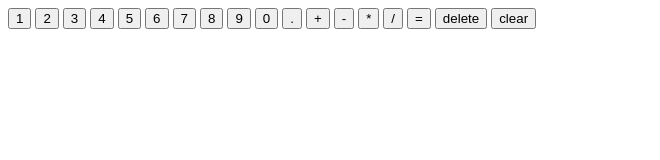
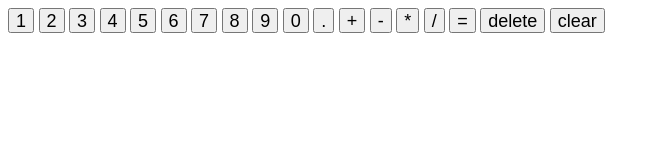
Before and after one commit to Ericx014/calculator, a plain HTML site: page index.html in a window 1280 px wide. Shown: the whole page, without its empty margins (0-660 px from the left). Drawn offline with Linux system fonts and the light colour scheme.

Commit message:
Completed

```diff
--- a/index.html
+++ b/index.html
@@ -9,8 +9,10 @@
 </head>
 
 <body>
-    <div class="screen-previous"></div>
-    <div class="screen-current"></div>
+    <div class="display">
+        <div class="screen-previous"></div>
+        <div class="screen-current"></div>
+    </div>
 
     <button class="number-btn" id="1">1</button>
     <button class="number-btn" id="2">2</button>
@@ -22,12 +24,16 @@
     <button class="number-btn" id="8">8</button>
     <button class="number-btn" id="9">9</button>
     <button class="number-btn" id="0">0</button>
+
     <button class="point-btn" id="point">.</button>
+
     <button class="operator-btn" id="+">+</button>
     <button class="operator-btn" id="-">-</button>
     <button class="operator-btn" id="*">*</button>
     <button class="operator-btn" id="/">/</button>
+
     <button class="equals-btn" id="=">=</button>
+
     <button class="delete-btn" id="delete">delete</button>
     <button class="clear-btn" id="clear">clear</button>
 </body>
--- a/styles.css
+++ b/styles.css
@@ -0,0 +1,14 @@
+* {
+    font-size: large;
+}
+
+/* .display {
+    border: 1px solid black;
+    width: 200px;
+    height: 50px;
+    margin-bottom: 10px;
+} */
+
+button {
+    height: 25px;
+}
```
